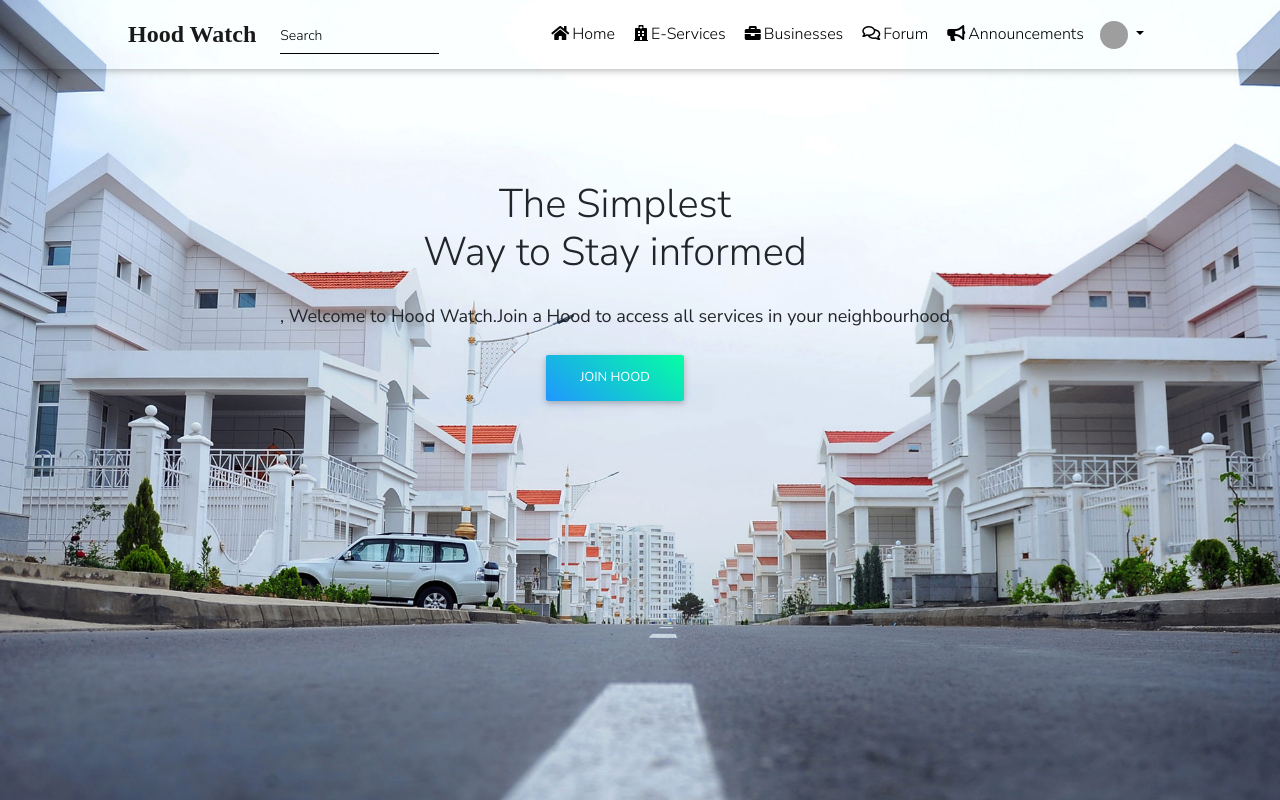
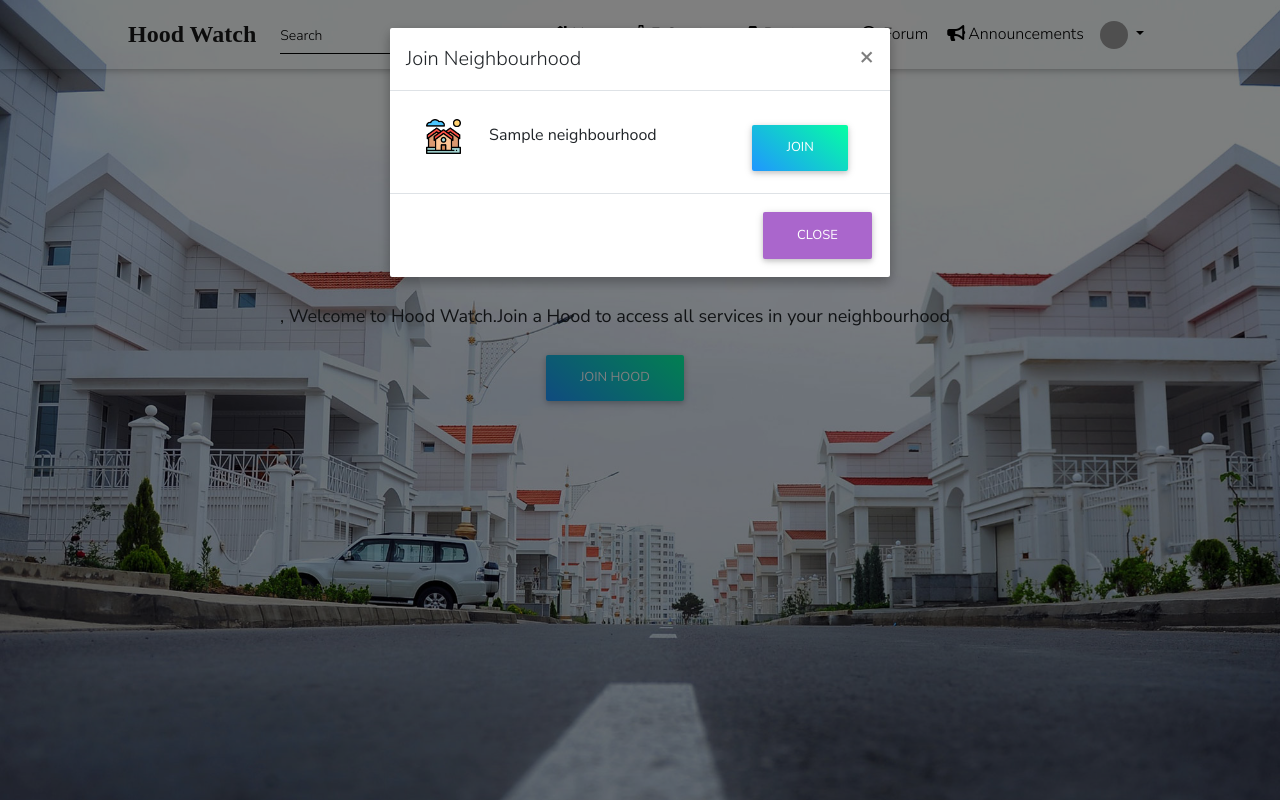
Before and after one commit to D-Kamunya/hood_watch, a Django app: page / in a window 1280 px wide, after a click on "JOIN HOOD". Run offline with Django 3.2, Linux system fonts and the light colour scheme; tables that the repository leaves empty hold one stand-in row (values such as "Sample post"); some libraries are stand-ins or nearby versions; grey boxes are pictures that could not be loaded.

Commit message:
Create hood home join hood modal for user to select hood

```diff
--- a/hood/templates/base.html
+++ b/hood/templates/base.html
@@ -14,7 +14,7 @@
   {%block title%}
   {%endblock%}
 
-  <link rel="icon" href="https://assets.awwwards.com/assets/images/favicon.svg" type="image/svg+xml" />
+  <link rel="icon" href="{%static 'favicon/houses.png'%}" type="img/jpg">
 
   <meta content='width=device-width, initial-scale=1.0, maximum-scale=1.0, user-scalable=0, shrink-to-fit=no' name='viewport' />
   <!-- Font Awesome -->
--- a/hood/templates/home.html
+++ b/hood/templates/home.html
@@ -1,10 +1,11 @@
 {%extends 'base.html'%}
+{% load static %}
 {%block content%}
 <div class="container">
   {%if request.user.profile.neighbourhood%}
   <h2>YOU HAVE A HOOD</h2>
   {%else%}
-  <div class="container join-hood" style="margin-top:10%">
+  <div class="container  join-hood" style="margin-top:10%">
     <div class="row no-gutters slider-text justify-content-center align-items-center">
       <div class="col-lg-8 col-md-6 d-flex align-items-end fadeInUp">
         <div class="text text-center">
@@ -16,7 +17,44 @@
     </div>
   </div>
 
-
+  <div class="modal fade" id="hoodsModal" tabindex="-1" role="dialog" aria-labelledby="hoodsLabel" aria-hidden="true">
+    <div class="modal-dialog" role="document">
+      <div class="modal-content">
+        <div class="modal-header">
+          <h5 class="modal-title" id="exampleModalLabel">Join Neighbourhood</h5>
+          <button type="button" class="close" data-dismiss="modal" aria-label="Close">
+            <span aria-hidden="true">&times;</span>
+          </button>
+        </div>
+        <div class="modal-body">
+          <div class="list-group-flush">
+            {%if hoods%}
+              {%for hood in hoods%}
+              <div class="list-group-item">
+                <p class="mb-0">
+                  {%if hood.hood_photo.cdn_url%}
+                    <img src="{{hood.hood_photo.cdn_url}}" class="rz-depth-0 mr-4" alt="avatar image" height="35">
+                  {%else%}
+                    <img src="{%static 'img/houses.png'%}" class="z-depth-0 mr-4" alt="avatar image" height="35">
+                  {%endif%}
+                  {{hood.hood_name}}
+                  <button class="btn aqua-gradient float-right ml-auto">Join</button>
+                </p>
+              </div>
+              {%endfor%}
+            {%else%}
+            <div class="list-group-item">
+              <p class="mb-0">No available registered neighbourhoods at the moment</p>
+            </div>
+            {%endif%}
+          </div>
+        </div>
+        <div class="modal-footer">
+          <button type="button" class="btn btn-secondary" data-dismiss="modal">Close</button>
+        </div>
+      </div>
+    </div>
+  </div>
   {%endif%}
 </div>
 
--- a/hood/views.py
+++ b/hood/views.py
@@ -1,7 +1,12 @@
 from django.shortcuts import render
 from django.http import HttpResponse
 from .decorators import user_has_hood
-
+from .models import NeighbourHood
 def home_page(request):
 
-  return render(request,'home.html')
+
+  hoods=NeighbourHood.get_all_neighbourhoods()
+  context={
+    'hoods':hoods
+  }
+  return render(request,'home.html',context)
```
Also changed, not shown: static/favicon/houses.png (added), static/img/houses.png (added).
